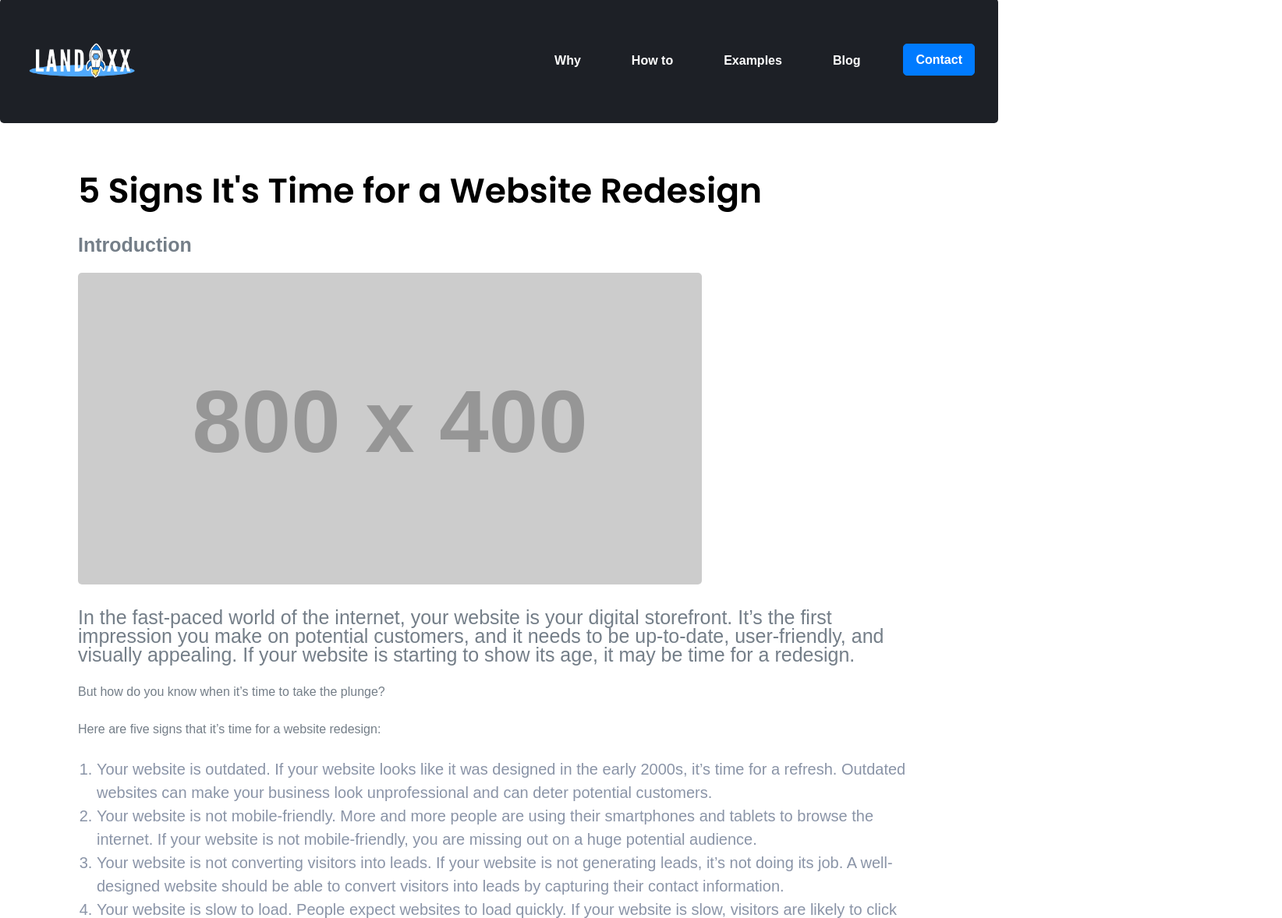
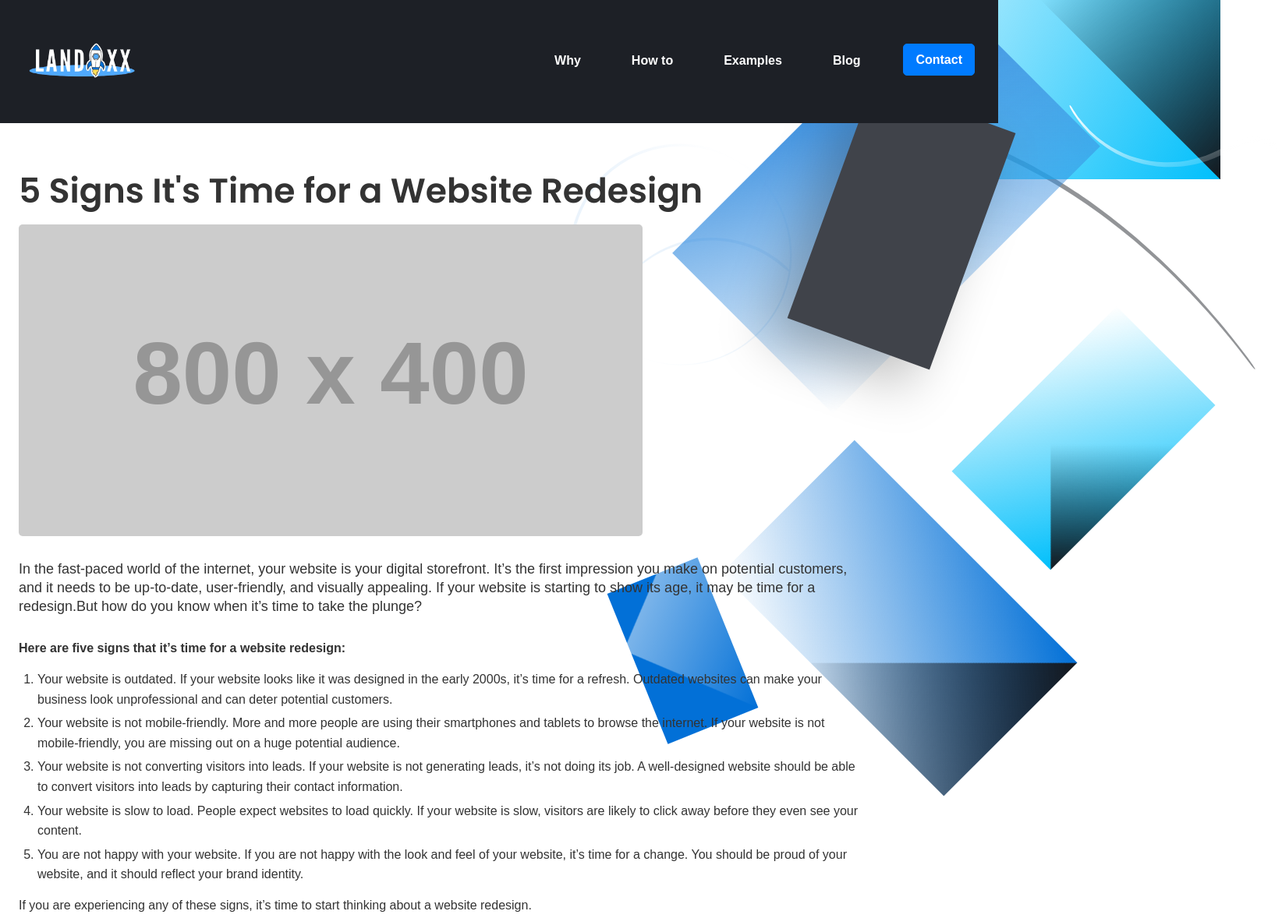
Before and after one commit to eliascapasso/Landixx, a website: page public/blog/Article1.html in a window 1280 px wide. Shown: the part 2-1180 px from the top of the page at 78% size, 1644 px wide, since content can reach past the window. Drawn offline with Linux system fonts and the light colour scheme; placeholder pictures from the web are drawn by us.

Commit message:
articulo1

```diff
--- a/public/blog/blog-1.html
+++ b/public/blog/Article1.html
@@ -19,6 +19,8 @@
     <style>
         body {
             background-color: white;
+            color: #333;
+            font-family: 'Arial', sans-serif;
         }
 
         nav {
@@ -27,10 +29,77 @@
             background-color: #1d2026;
         }
 
+        .navbar{
+            border-radius: 0px;
+        }
+
         h1 {
-            color: black;
+            color: #333;
+            margin-top: 0.5em
         }
-    </style>
+
+        article {
+            font-size: 16px; /* Tamaño de fuente para el artículo */
+            line-height: 1.6; /* Espaciado entre líneas */
+            color: #333;
+        }
+
+        article p {
+            margin-bottom: 15px; /* Espaciado inferior para los párrafos */
+            font-size: 16px;
+            color: #333;
+        }
+
+        article ol,
+        article ul {
+            margin-bottom: 15px; /* Espaciado inferior para listas ordenadas y no ordenadas */
+        }
+
+        article li {
+            margin-bottom: 5px; /* Espaciado inferior para los elementos de la lista */
+        }
+
+        article img {
+            max-width: 100%; /* Imágenes responsivas que no se salen del contenedor */
+            height: auto;
+            margin-bottom: 15px; /* Espaciado inferior para las imágenes */
+        }
+        .lead{
+            margin-bottom: 15px; /* Espaciado inferior para los párrafos */
+            font-size: 18px;
+            color: #333;
+        }
+
+        .hero-figure.anime-element {
+            position: absolute;
+            top: 80px;
+            right: 0;
+            width: 50%; /* Ajusta el ancho según sea necesario */
+            height: 100vh; /* Ajusta la altura según sea necesario */
+            z-index: -1; /* Para colocar el elemento detrás del contenido */
+        }
+
+        .hero-figure svg {
+            width: 100%;
+            height: 100%;
+        }
+
+        .container {
+            margin-left: 0; /* Ajusta el margen izquierdo para que el contenido no se vea afectado por el elemento flotante */
+        }
+
+        .hero-figure-box-06, .hero-figure-box-07 {
+            background-color: #40434a;
+            box-shadow: -20px 32px 64px rgba(0, 0, 0, 0.25);
+        }
+
+        @media (max-width: 640px) {
+        .hero-figure {
+            display: none !important;
+         }
+        }
+
+        </style>
 </head>
 
 <body>
@@ -64,19 +133,33 @@
         </div>
     </nav>
 
+    <div class="hero-figure anime-element">
+        <svg class="placeholder" width="528" height="396" viewBox="0 0 528 396">
+            <rect width="528" height="396" style="fill:transparent;" />
+        </svg>
+        <div class="hero-figure-box hero-figure-box-01" data-rotation="45deg"></div>
+        <div class="hero-figure-box hero-figure-box-02" data-rotation="-45deg"></div>
+        <div class="hero-figure-box hero-figure-box-03" data-rotation="0deg"></div>
+        <div class="hero-figure-box hero-figure-box-04" data-rotation="-135deg"></div>
+        <div class="hero-figure-box hero-figure-box-06"></div>
+        <div class="hero-figure-box hero-figure-box-07"></div>
+        <div class="hero-figure-box hero-figure-box-08" data-rotation="-22deg"></div>
+        <div class="hero-figure-box hero-figure-box-09" data-rotation="-52deg"></div>
+        <div class="hero-figure-box hero-figure-box-10" data-rotation="-50deg"></div>
+    </div>
+
+
     <article class="container mt-5">
 
-        <h1 class="mb-4">5 Signs It's Time for a Website Redesign</h1>
+        <h1>5 Signs It's Time for a Website Redesign </h1>
 
-        <p class="lead"><strong>Introduction</strong></p>
-        <img src="https://via.placeholder.com/800x400" class="img-fluid rounded mb-4" alt="Website Redesign Image">
-        <p class="lead">In the fast-paced world of the internet, your website is your digital storefront. It’s the first
+          <img src="https://via.placeholder.com/800x400" class="img-fluid rounded mb-4" alt="Website Redesign Image">
+
+          <p class="lead">In the fast-paced world of the internet, your website is your digital storefront. It’s the first
             impression you make on potential customers, and it needs to be up-to-date, user-friendly, and visually
-            appealing. If your website is starting to show its age, it may be time for a redesign.</p>
+            appealing. If your website is starting to show its age, it may be time for a redesign.But how do you know when it’s time to take the plunge?</p>
 
-        <p>But how do you know when it’s time to take the plunge?</p>
-
-        <p>Here are five signs that it’s time for a website redesign:</p>
+            <p class="mt-4"><strong>Here are five signs that it’s time for a website redesign:</strong></p>
 
         <ol>
             <li>Your website is outdated. If your website looks like it was designed in the early 2000s, it’s time
@@ -135,10 +218,9 @@
         <p>If you are not sure whether or not your website needs a redesign, contact a web design professional for a
             consultation. They can help you assess your website and make recommendations for improvement.</p>
 
-        <p class="lead">Thank you for reading!</p>
     </article>
 
-    <footer id="footer" class="footer-area" style="background-color: #1d2026;">
+    <footer id="footer" class="footer-area" style="background-color: white;">
         <div class="footer-copyright">
             <div class="container">
                 <div class="row">
```
